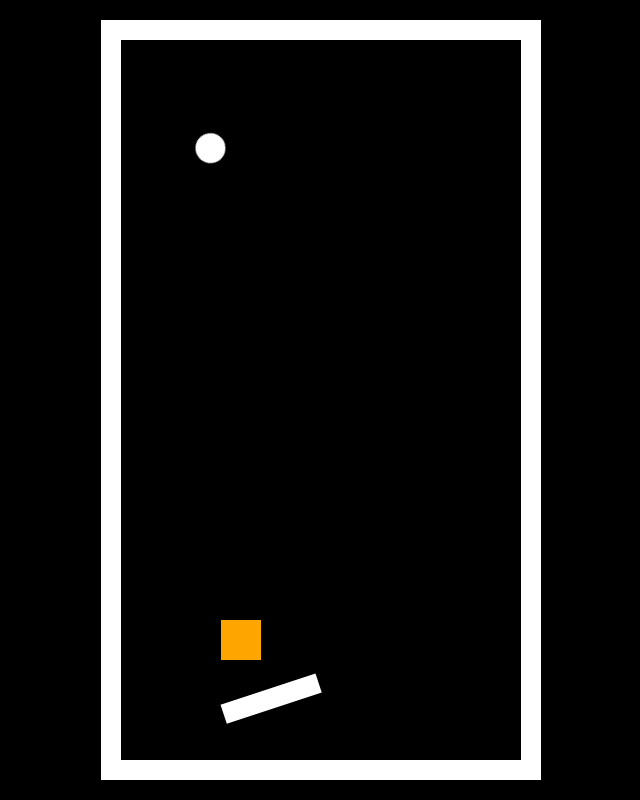
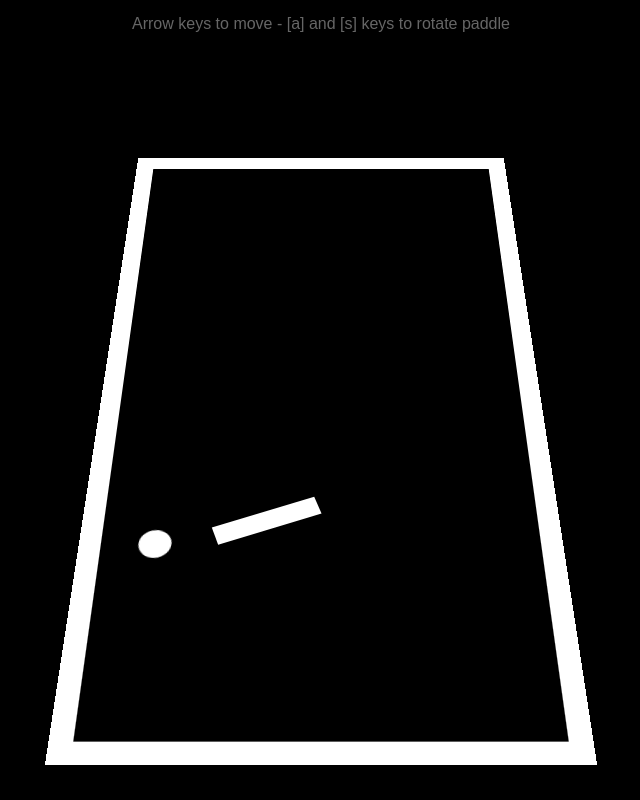
Before and after one commit to flukeout/games, a plain HTML site: page pong/index.html in a window 1280 px wide. Shown: the whole page, without its empty margins (319-959 px from the left). Drawn offline with Linux system fonts and the light colour scheme.

Commit message:
Some more updates

```diff
--- a/pong/index.html
+++ b/pong/index.html
@@ -11,6 +11,8 @@
 
 </head>
 <body>
+
+  <p>Arrow keys to move - [a] and [s] keys to rotate paddle</p>
 
   <div class="world">
 
--- a/pong/test.css
+++ b/pong/test.css
@@ -8,13 +8,24 @@ html, body {
   perspective: 1200px;
 }
 
+p {
+  position: absolute;
+  top: 0;
+  width: 100%;
+  color: rgba(255,255,255,.4);
+  margin: 0;
+  padding: 15px;
+  box-sizing: border-box;
+  font-family: sans-serif;
+  text-align: center;
+}
+
 .world {
   width: 400px;
   height: 90vh;
   margin: 5vh auto 0 auto;
-
+  transition: transform 1s ease-out;
   position: relative;
-/*  transform: rotateX(40deg);*/
   outline: solid 20px white;
   box-sizing: border-box;
 }
@@ -32,6 +43,7 @@ canvas {
   height: 40px;
   bottom: 100px;
   left: 100px;
+  opacity: 0;
 }
 
 
--- a/pong/test.js
+++ b/pong/test.js
@@ -1,6 +1,10 @@
 (function () {
 
     document.addEventListener('DOMContentLoaded', function () {
+
+      setTimeout(function(){
+        document.querySelector(".world").style.transform = "rotateX(40deg)";
+      },1000);
 
     var Engine = Matter.Engine,
         World = Matter.World,
@@ -203,12 +207,20 @@
           var y = element.physics.position.y;
 
 
-          if(y < 400) {
+          if(y < 425) {
             Matter.Body.applyForce(element.physics, element.physics.position, {
               x: 0,
               y : .005
             })
           }
+
+          if(y > 525) {
+            Matter.Body.applyForce(element.physics, element.physics.position, {
+              x: 0,
+              y : -.005
+            })
+          }
+
 
           if(controller.a) {
             Matter.Body.setAngularVelocity(element.physics, .2);
```
